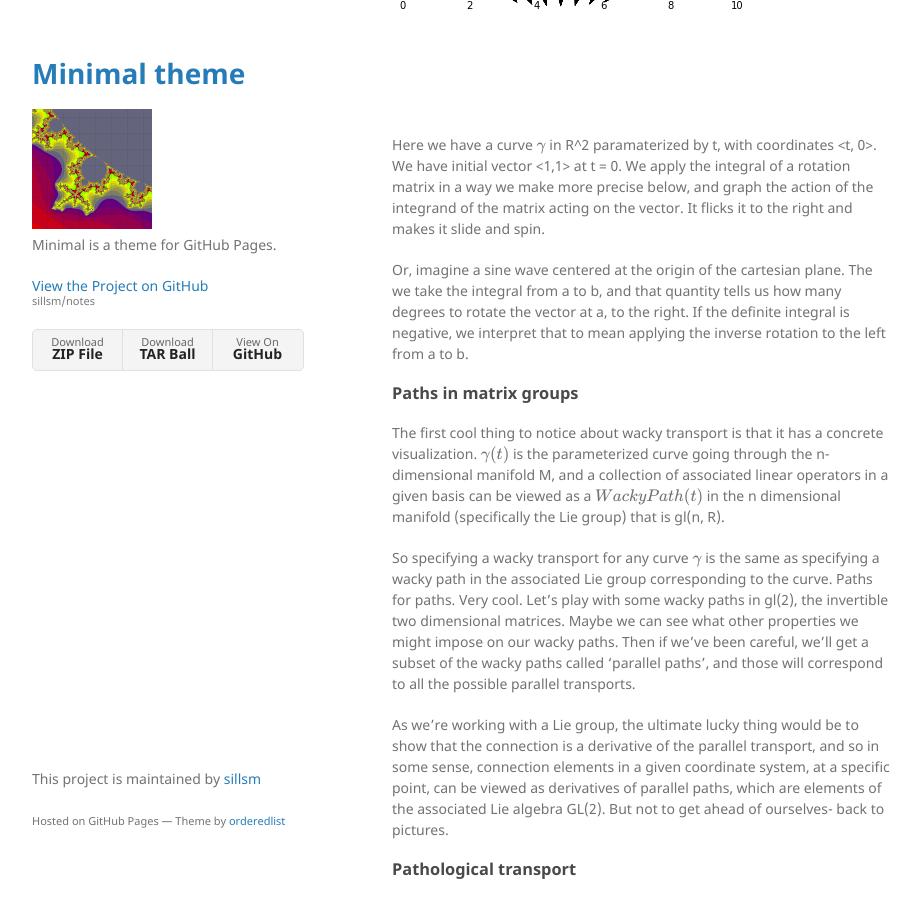
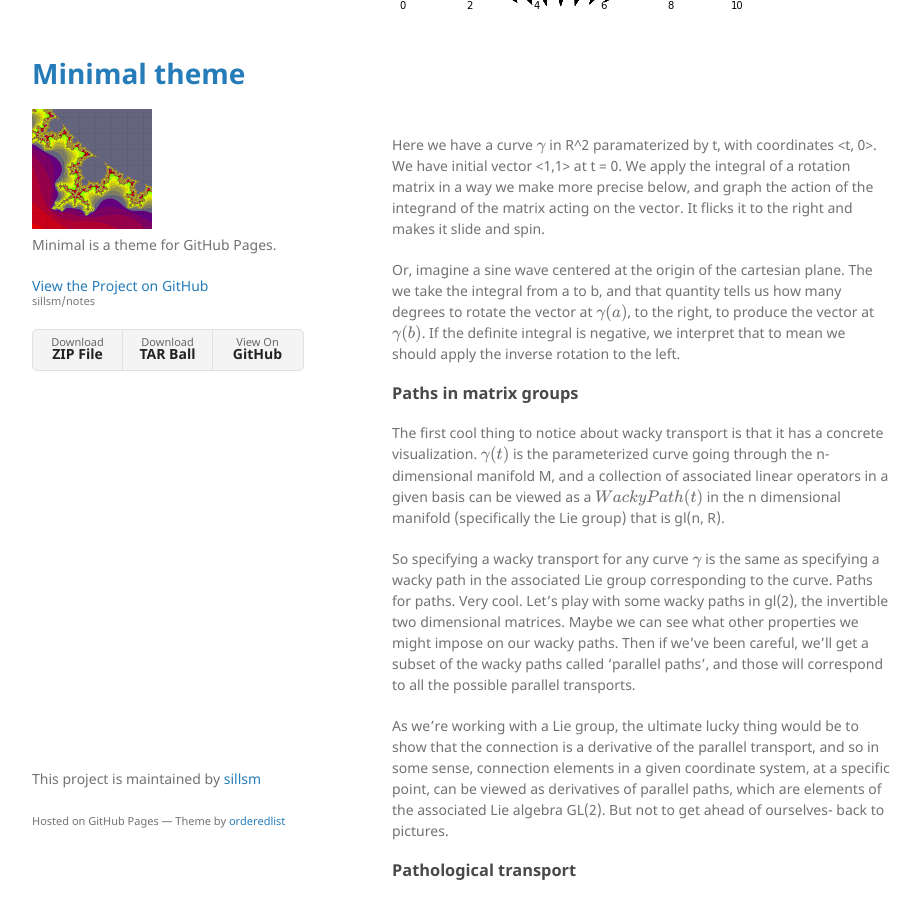
Before and after one commit to sillsm/notes, a Jekyll site: the page built from _posts/2022-03-02-shorter.md, in a window 1280 px wide and 900 px high, scrolled down 5025 px. Shown: the whole window, without its empty margins (178-1099 px from the left). Built offline with Jekyll 4.4.1, drawn with Linux system fonts in a browser that asks for light colours; formulas are drawn with MathJax 3.

Commit message:
Update 2022-03-02-shorter.md

```diff
--- a/_posts/2022-03-02-shorter.md
+++ b/_posts/2022-03-02-shorter.md
@@ -369,7 +369,7 @@ Let's visualize some wacky actions of these matrix groups on vectors defined alo
 
 Here we have a curve $$ \gamma $$ in R^2 paramaterized by t, with coordinates <t, 0>. We have initial vector <1,1> at t = 0. We apply the integral of a rotation matrix in a way we make more precise below, and graph the action of the integrand of the matrix acting on the vector. It flicks it to the right and makes it slide and spin.
 
-Or, imagine a sine wave centered at the origin of the cartesian plane. The we take the integral from a to b, and that quantity tells us how many degrees to rotate the vector at a, to the right. If the definite integral is negative, we interpret that to mean applying the inverse rotation to the left from a to b.
+Or, imagine a sine wave centered at the origin of the cartesian plane. The we take the integral from a to b, and that quantity tells us how many degrees to rotate the vector at $$ \gamma(a) $$, to the right, to produce the vector at $$ \gamma(b) $$. If the definite integral is negative, we interpret that to mean we should apply the inverse rotation to the left.
 
 ### Paths in matrix groups
 
```
